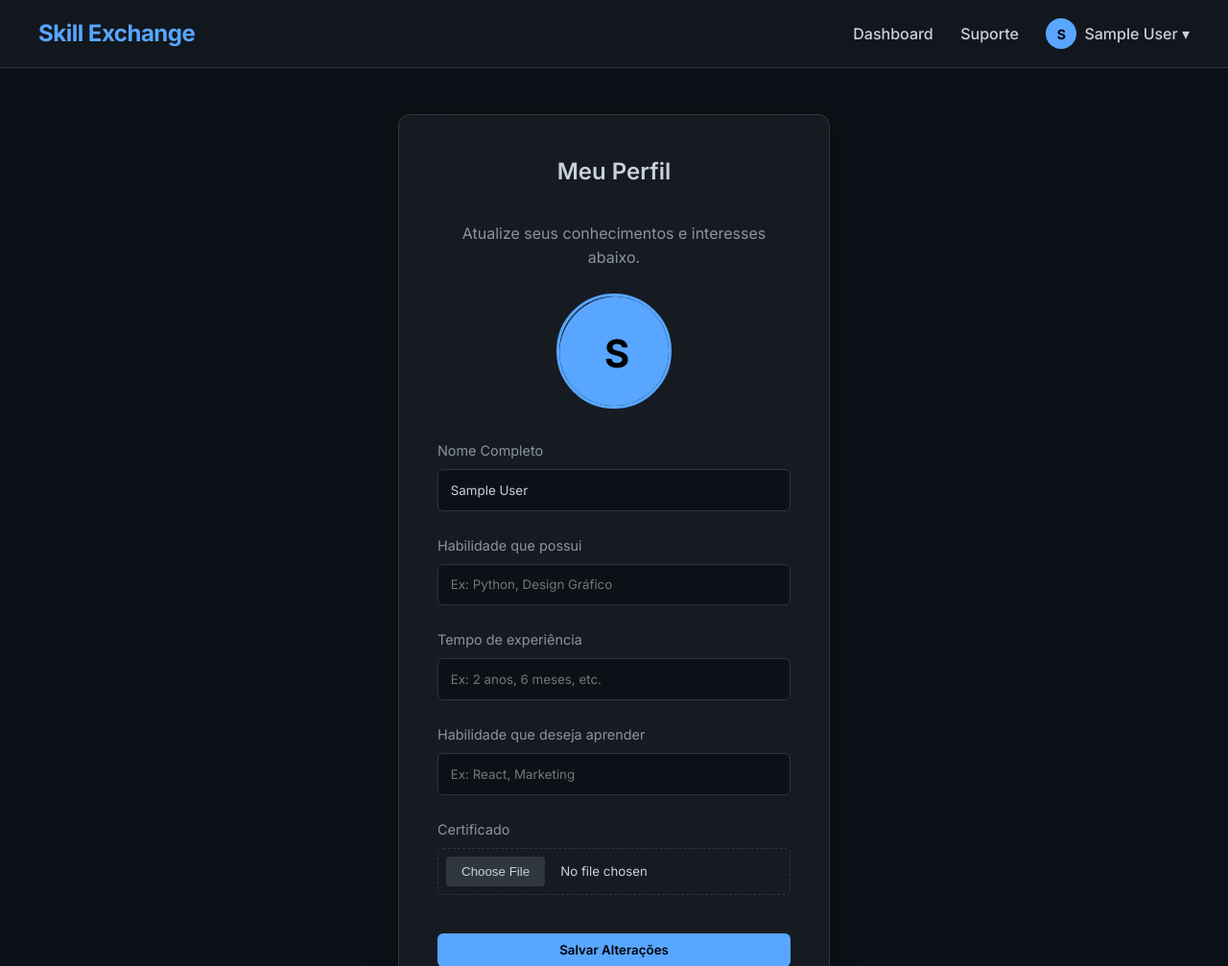
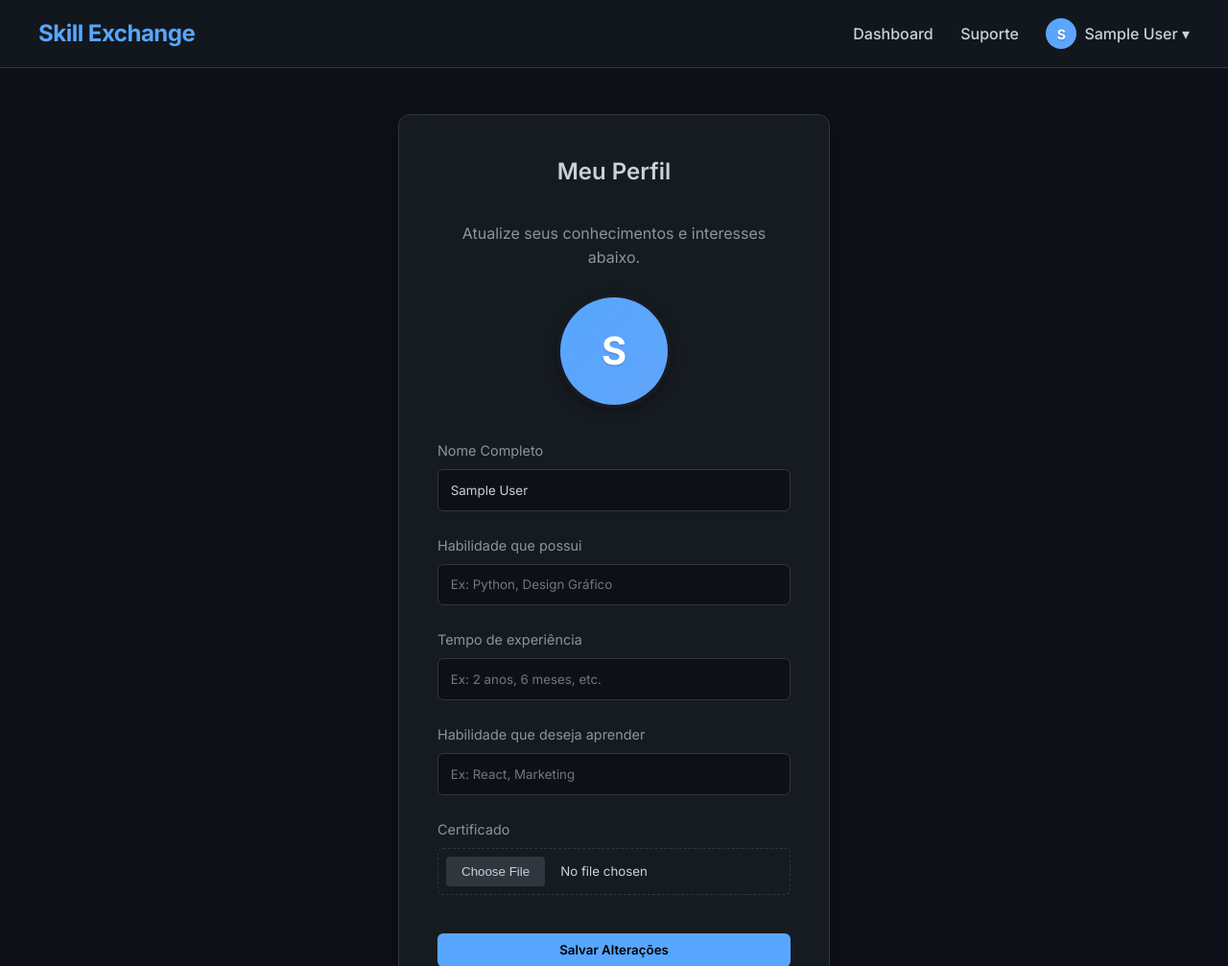
Before and after one commit to caioamarante/Exchange-Skills-Project, a Django app: page /profile/ in a window 1280 px wide. Shown: the top 1007 px of the page at 96% size. Run offline with Django 5.2, Linux system fonts and the light colour scheme; the visitor is signed in with stand-in values (Sample User, id 1).

Commit message:
Refine profile picture placeholder with smooth gradient and shadow, fix border bleeding issue

```diff
--- a/static/css/style.css
+++ b/static/css/style.css
@@ -318,13 +318,14 @@ input[type="file"]::file-selector-button:hover {
     width: 32px;
     height: 32px;
     border-radius: 50%;
-    background-color: var(--accent);
-    color: #000;
+    background: linear-gradient(135deg, var(--accent) 0%, #60a5fa 100%);
+    color: #ffffff;
     display: flex;
     align-items: center;
     justify-content: center;
     font-weight: bold;
     font-size: 14px;
+    text-shadow: 0 1px 2px rgba(0,0,0,0.2);
 }
 
 .dropdown:hover .dropbtn {
@@ -377,12 +378,23 @@ input[type="file"]::file-selector-button:hover {
     border-radius: 50%;
     cursor: pointer;
     overflow: hidden;
-    border: 3px solid var(--accent);
-    transition: transform 0.3s ease;
+    border: 4px solid var(--bg-surface);
+    box-shadow: 0 4px 12px rgba(0,0,0,0.3);
+    transition: transform 0.3s ease, box-shadow 0.3s ease;
+    background-color: var(--bg-surface);
 }
 
 .profile-pic-wrapper:hover {
     transform: scale(1.05);
+    box-shadow: 0 6px 16px rgba(0,0,0,0.4);
+}
+
+.profile-pic-placeholder-large {
+    width: 100% !important;
+    height: 100% !important;
+    border-radius: 0;
+    font-size: 40px;
+    box-shadow: none;
 }
 
 .profile-pic-wrapper img {
--- a/templates/profile.html
+++ b/templates/profile.html
@@ -13,7 +13,7 @@
                 {% if user.profile_picture %}
                     <img id="profile-pic-preview" src="{{ user.profile_picture.url }}" alt="Sua Foto">
                 {% else %}
-                    <div id="profile-pic-preview" class="nav-profile-pic-placeholder" style="width: 120px; height: 120px; font-size: 40px;">
+                    <div id="profile-pic-preview" class="nav-profile-pic-placeholder profile-pic-placeholder-large">
                         {{ user.full_name|make_list|first|upper }}
                     </div>
                 {% endif %}
```
